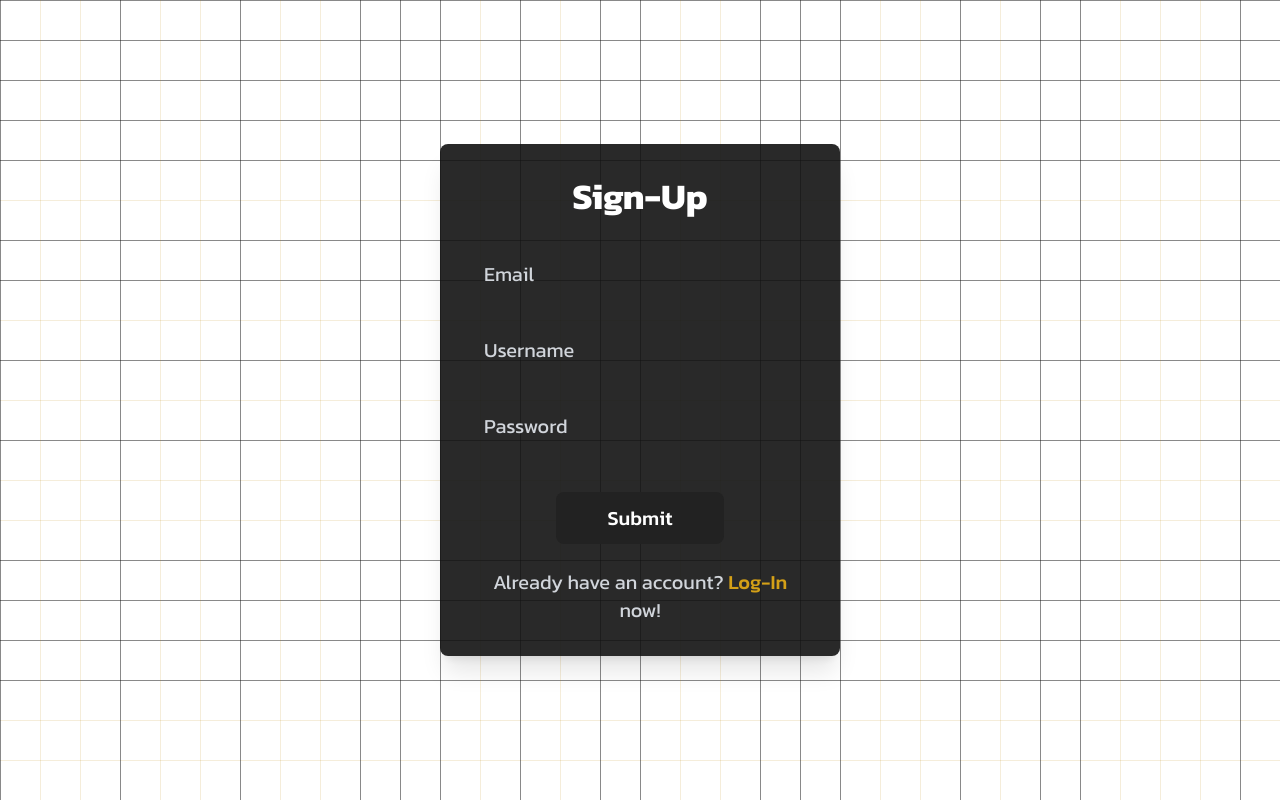
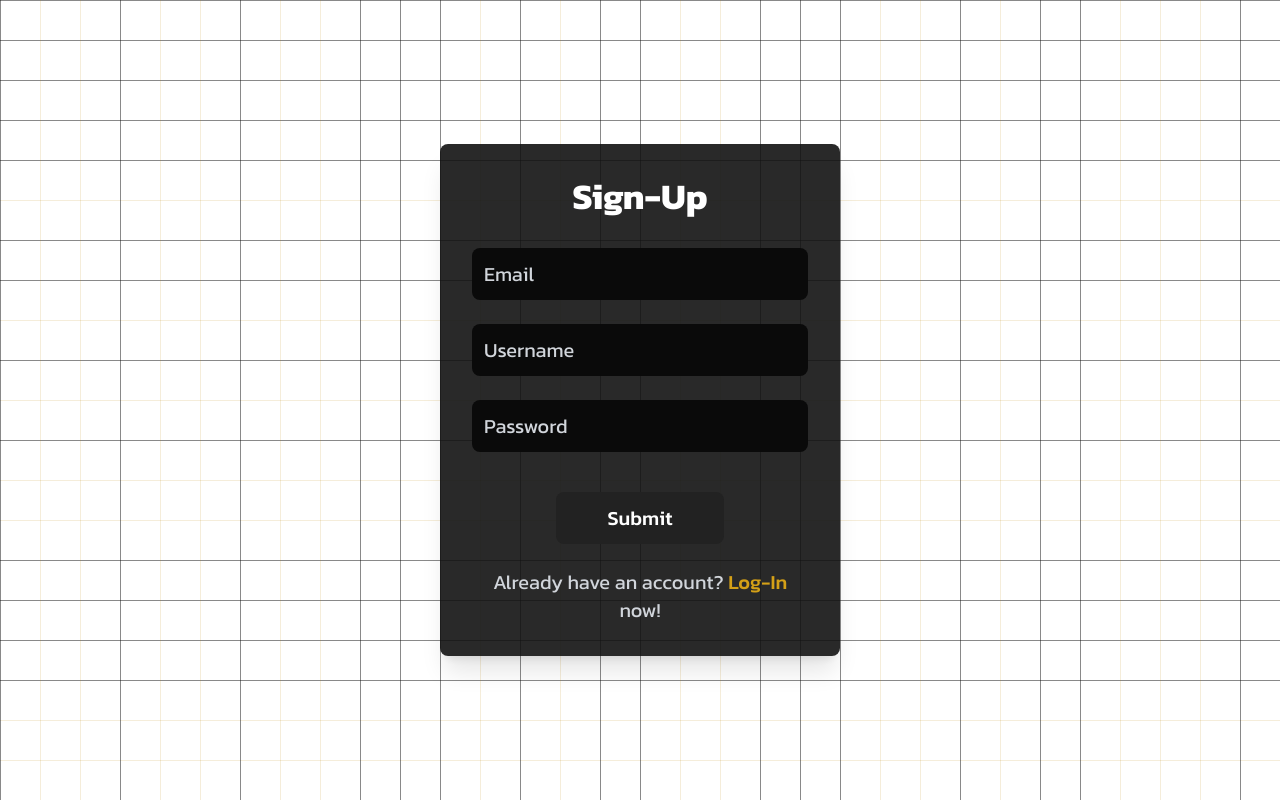
Before and after one commit to mukesher4/conintact-frontend, a React (Vite) app: page /SignUp in a window 1280 px wide. Built offline with nearby package versions, Linux system fonts and the light colour scheme; no server answers.

Commit message:
Update SignUp.jsx

```diff
--- a/src/pages/SignUp.jsx
+++ b/src/pages/SignUp.jsx
@@ -51,7 +51,7 @@ function SignUp() {
                 <input
                   type="email"
                   id="email"
-                  className="text-xl w-full p-3 bg-custom-gray rounded-lg text-white bg-transparent placeholder:text-gray-300"
+                  className="text-xl w-full p-3 bg-custom-gray rounded-lg text-white placeholder:text-gray-300"
                   value={email}
                   onChange={(event) => setEmail(event.target.value)}
                   required
@@ -62,7 +62,7 @@ function SignUp() {
                 <input
                   type="text"
                   id="username"
-                  className="w-full text-xl p-3 bg-custom-gray rounded-lg text-white bg-transparent placeholder:text-gray-300"
+                  className="w-full text-xl p-3 bg-custom-gray rounded-lg text-white placeholder:text-gray-300"
                   value={username}
                   onChange={(event) => setUsername(event.target.value)}
                   required
@@ -73,7 +73,7 @@ function SignUp() {
                 <input
                   type="password"
                   id="password"
-                  className="w-full text-xl p-3 bg-custom-gray rounded-lg text-white bg-transparent placeholder:text-gray-300"
+                  className="w-full text-xl p-3 bg-custom-gray rounded-lg text-white placeholder:text-gray-300"
                   value={password}
                   onChange={(event) => setPassword(event.target.value)}
                   required
```
